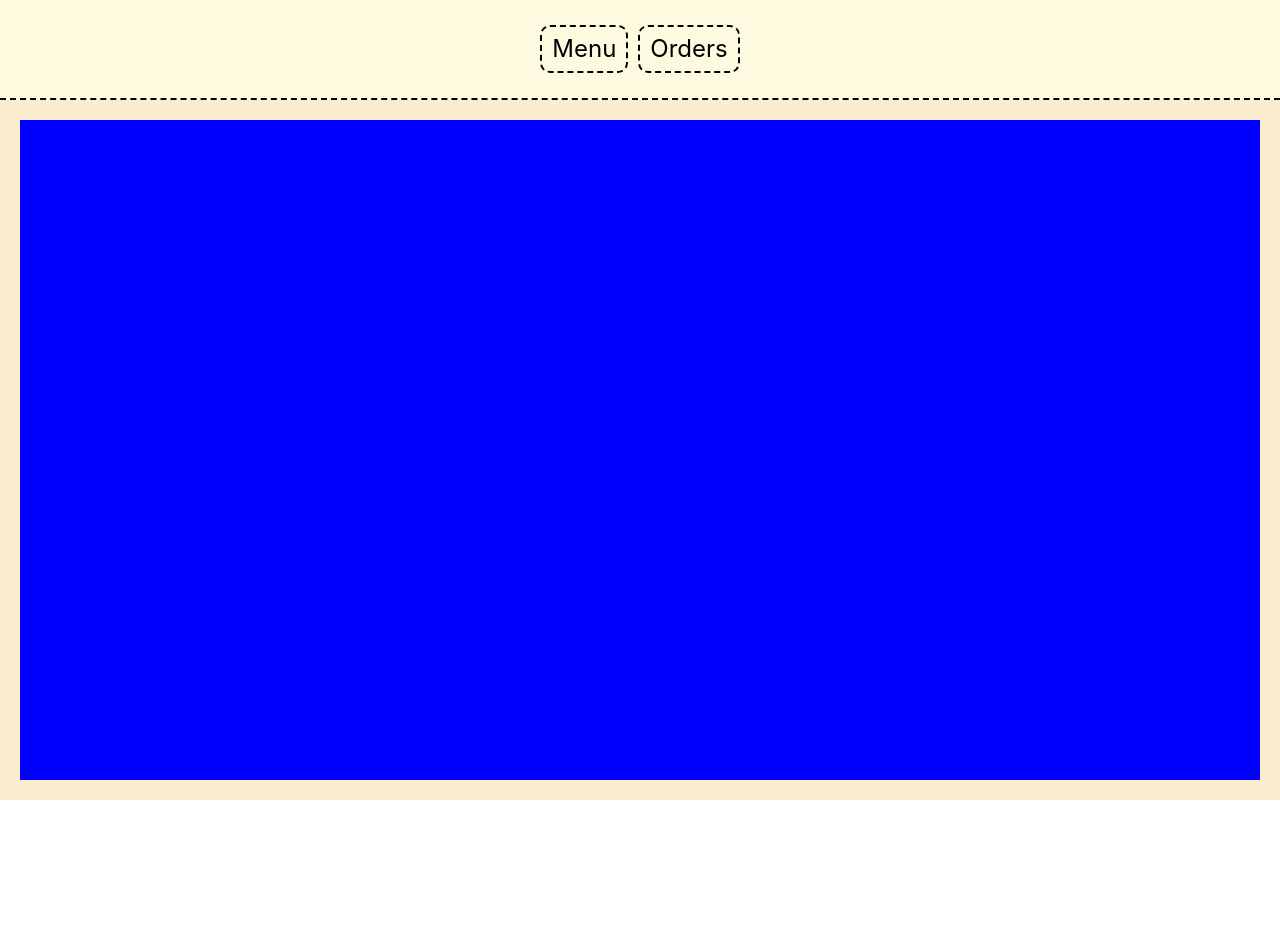
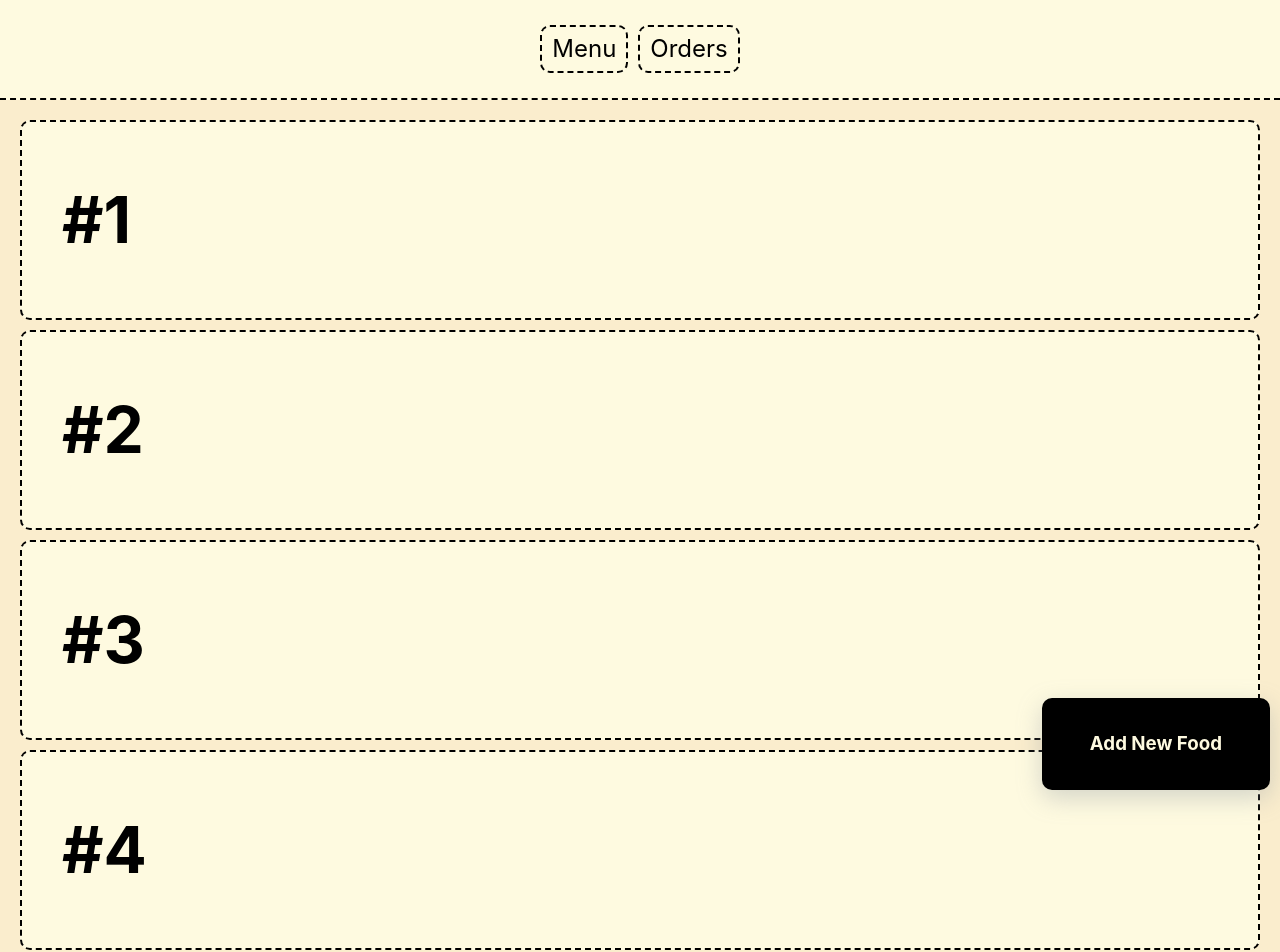
Before and after one commit to gonzalespaulb/restaurant-app, a React (Create React App) app in the folder client/: page /orders in a window 1280 px wide. Shown: the top 952 px of the page. Before the commit the page ends 800 px from the top, so only its background shows below. Built offline with nearby package versions, Linux system fonts and the light colour scheme.

Commit message:
need to create form

```diff
--- a/client/src/RestaurantApp/Navigation/styles.js
+++ b/client/src/RestaurantApp/Navigation/styles.js
@@ -8,6 +8,7 @@ export const MainContainer = styled.div`
     position: sticky;
     top: 0;
     border-bottom: 2px dashed #000;
+    z-index: 20;
 `;
 
 export const PageLinks = styled.span`
--- a/client/src/RestaurantApp/Orders/Orders.jsx
+++ b/client/src/RestaurantApp/Orders/Orders.jsx
@@ -1,9 +1,41 @@
-import { MainContainer } from "./styles";
-
+import { AddNewContainer, MainContainer, NewFoodForm, OrderNumber, CloseBtn } from "./styles";
+import { useState } from "react";
+import { Card } from "./styles";
 
 const Orders = () => {
-    return <MainContainer>
 
+const [createNew, setCreateNew] = useState(false);
+
+  return (
+    <MainContainer>
+      <Card>
+        <OrderNumber>#1</OrderNumber>
+      </Card>
+      <Card>
+        <OrderNumber>#2</OrderNumber>
+      </Card>
+      <Card>
+        <OrderNumber>#3</OrderNumber>
+      </Card>
+      <Card>
+        <OrderNumber>#4</OrderNumber>
+      </Card>
+      <Card>
+        <OrderNumber>#5</OrderNumber>
+      </Card>
+      <Card>
+        <OrderNumber>#6</OrderNumber>
+      </Card>
+      <Card>
+        <OrderNumber>#7</OrderNumber>
+      </Card>
+    <NewFoodForm createNew={createNew}>
+        <CloseBtn onClick={() => setCreateNew(false)}></CloseBtn>
+    </NewFoodForm>
+      <AddNewContainer onClick={() => setCreateNew(true)}>
+        <h3>Add New Food</h3>
+      </AddNewContainer>
     </MainContainer>
-}
+  );
+};
 export default Orders;
--- a/client/src/RestaurantApp/Orders/styles.js
+++ b/client/src/RestaurantApp/Orders/styles.js
@@ -1,5 +1,71 @@
 import styled from "styled-components";
+import close from "./assets/close.svg";
 
 export const MainContainer = styled.div`
-    background: blue;
+  display: grid;
+  grid-template-columns: 1fr;
+  grid-auto-rows: 200px;
+  grid-gap: 10px;
+  position: relative;
 `;
+
+export const Card = styled.div`
+  background: #fefae0;
+  border: 2px dashed #000;
+  border-radius: 10px;
+  transition: border 0.2s ease;
+  padding-left: 40px;
+  display: flex;
+  align-items: center;
+`;
+
+export const AddNewContainer = styled.div`
+  padding: 32px 48px;
+  border-radius: 10px;
+  position: fixed;
+  margin-bottom: 10px;
+  margin-right: 10px;
+  bottom: 0;
+  right: 0;
+  box-shadow: rgba(149, 157, 165, 0.4) 0px 8px 24px;
+  cursor: pointer;
+  background: #000;
+  color: #fefae0;
+`;
+
+export const CloseBtn = styled.div`
+    height: 50px;
+    width: 50px;
+    background-image: url(${close});
+    background-position: center;
+    background-size: cover;
+    background-repeat: no-repeat;
+    transform: rotateZ(45deg);
+    cursor: pointer;
+`;
+
+export const NewFoodForm = styled.div`
+  height: 400px;
+  width: 500px;
+  position: fixed;
+  margin-bottom: 10px;
+  margin-right: 10px;
+  bottom: 0;
+  right: 0;
+  z-index: 20;
+  transform-origin: bottom right;
+  transform: scale(${(props) => props.createNew ? 1 : 0});
+  transition: transform 0.7s ease;
+  background: #000;
+  border-radius: 10px;
+  padding: 20px;
+  display: flex;
+  justify-content: flex-end;
+`;
+
+export const OrderNumber = styled.span`
+  color: #000;
+  font-size: 64px;
+  line-height: 48px;
+  font-weight: bold;
+`;
```
Also changed, not shown: client/src/RestaurantApp/Orders/assets/close.svg (added).
